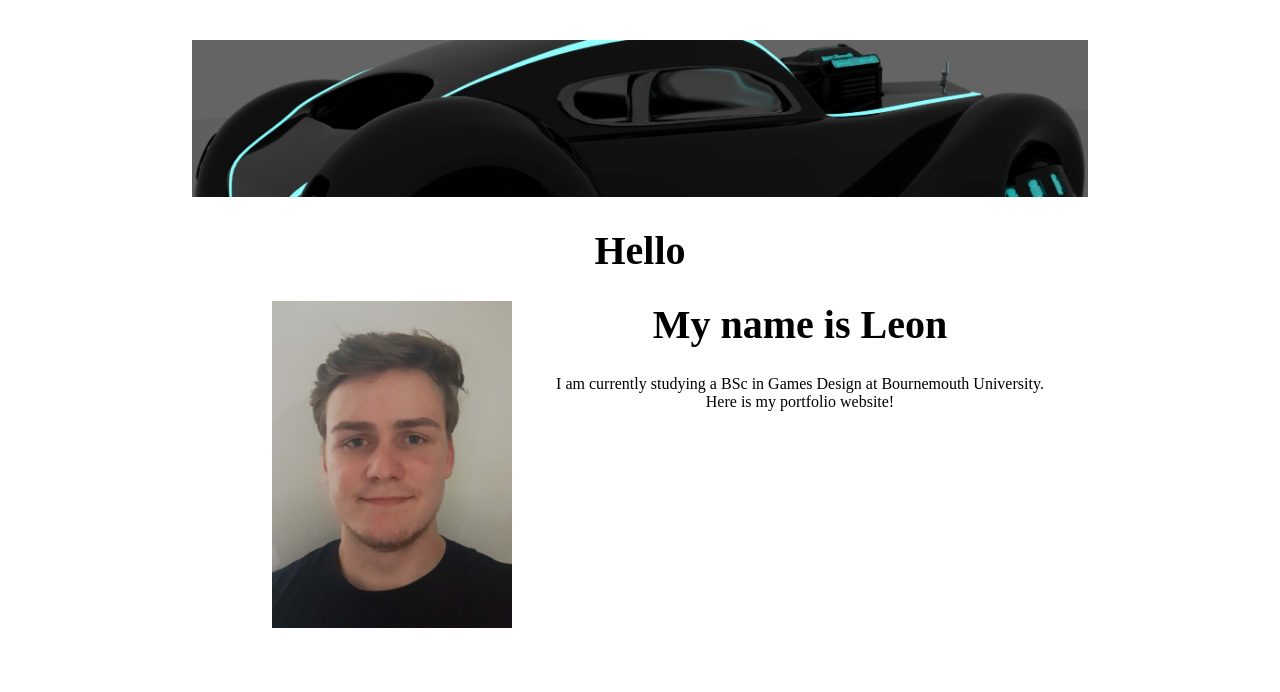
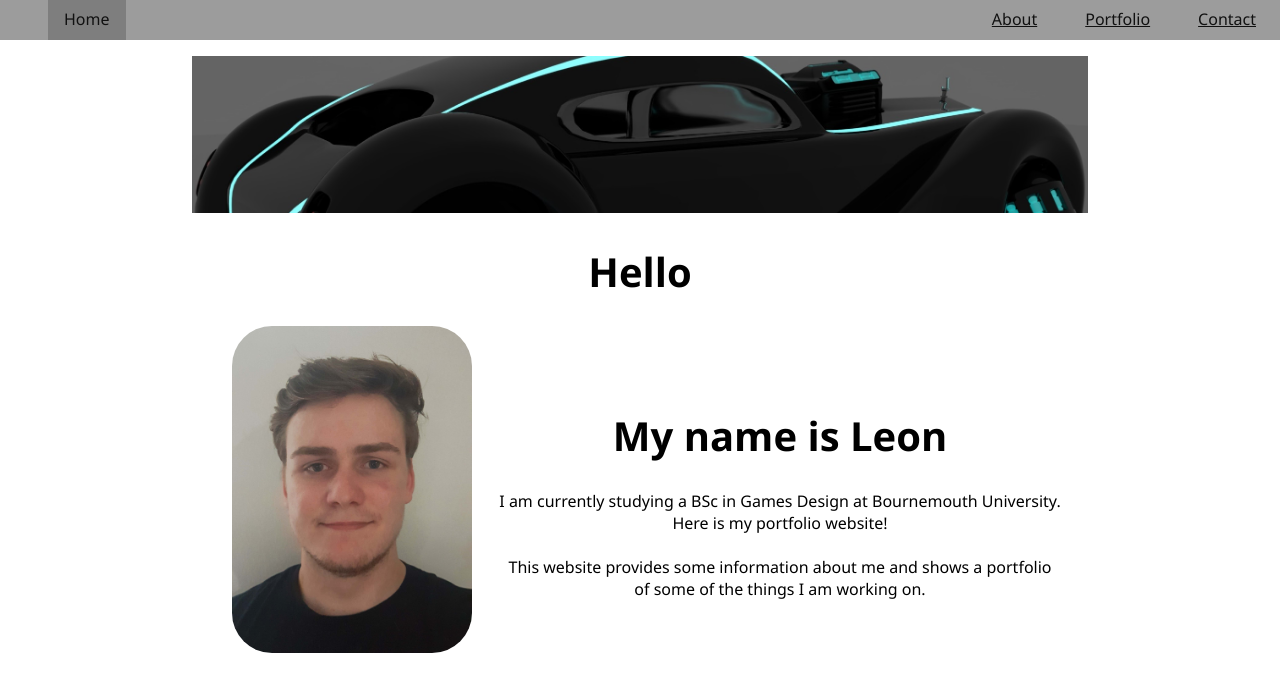
Before and after one commit to MrDoughnuthead/portfolio, a plain HTML site: page index.html in a window 1280 px wide. Drawn offline with Linux system fonts and the light colour scheme.

Commit message:
added navbar

```diff
--- a/css/stylesheet.css
+++ b/css/stylesheet.css
@@ -1,31 +1,67 @@
 body {
-    margin: 5vh auto 0vh auto;
+    margin: 0px;
+    font-family: 'Segoe UI';
+}
+/* Text Elements */
+h1 {
+    text-align: center;
+    font-size: 5vh;
+}
+p {
+    font-size: 2vh;
+}
+/* Navigation */
+#navbar{
+    overflow: auto;
+    background-color: rgb(189, 189, 189);
+    overflow:hidden;
+    height: 5vh;
+}
+    /*Navbar Content*/
+    ul {
+        list-style-type: none;
+        margin: 0;
+        overflow: hidden;
+        background-color: rgb(156, 156, 156);
+        height: 5vh;
+        font-size: 2vh;
+      }
+
+      li {
+        float: left;
+        padding: 1vh;
+        height:5vh;
+      }
+
+      li a{
+        padding: 14px 16px;
+        color: #111;
+      }
+
+
+      li a:hover:not(.active) {
+        background-color: rgb(185, 185, 185);
+      }
+
+      .active {
+        background-color: #7e7e7e;
+      }
+/* Containers */
+#container{
+    margin: 2vh auto 0vh auto;
     width: 70%;
 }
-
 #infoBox {
-    padding-left: 10vh;
+    padding-left: 5vh;
 }
-
 #profilePicture {
     width: 30vh;
     float: left;
 }
-
 #information {
     font-size: 5vh;
     text-align: center;
 }
-
-h1 {
-    text-align: center;
-    font-size: 5vh;
-}
-
-p {
-    font-size: 2vh;
-}
-
 img {
     height: 100%;
     width: 100%;
--- a/index.html
+++ b/index.html
@@ -7,25 +7,39 @@
       <link rel="stylesheet" href="css/stylesheet.css">
    </head>
    <body>
+      <!--Navigation-->
+      <div id="navbar">
+         <ul>
+            <li><a class="active">Home</a></li>
+            <li style="float:right;"><a href="#contact">Contact</li></a>
+            <li style="float:right;"><a href="#portfolio">Portfolio</li></a>
+            <li style="float:right;"><a href="#about">About</li></a>
+         </ul>
+      </div>
+      <!--Content-->
       <div id="container">
          <img src="images/futurecar.jpg">
          <h1>Hello</h1>
+         <!--Information Card-->
          <div id="infoBox">
             <div id="profilePicture">
-                <img src="images/pic.jpg">
+               <img src="images/pic.jpg" style="border-radius:5vh">
             </div>
             <div id="information">
+               <br>
                <h1>
                   My name is Leon
                </h1>
                <p>
-                    I am currently studying a BSc in Games Design at Bournemouth University. <br>
+                  I am currently studying a BSc in Games Design at Bournemouth University.
+                  <br>
                   Here is my portfolio website!
+                  <br><br>
+                  This website provides some information about me and shows a portfolio<br> of some of the things I am working on.
                </p>
+               <!-- Page Content-->
             </div>
          </div>
       </div>
-
-
    </body>
 </html>
```
Lines whose indentation alone changed are shown as unchanged.
